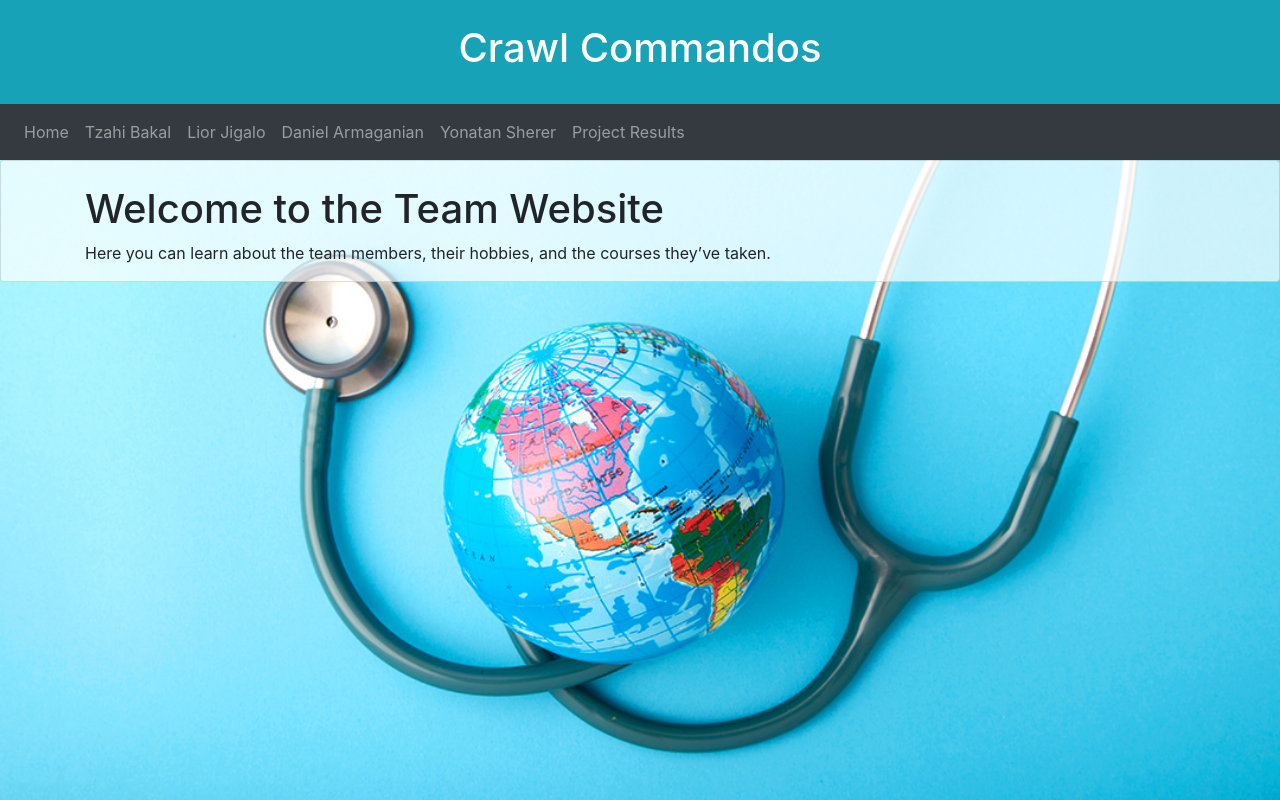
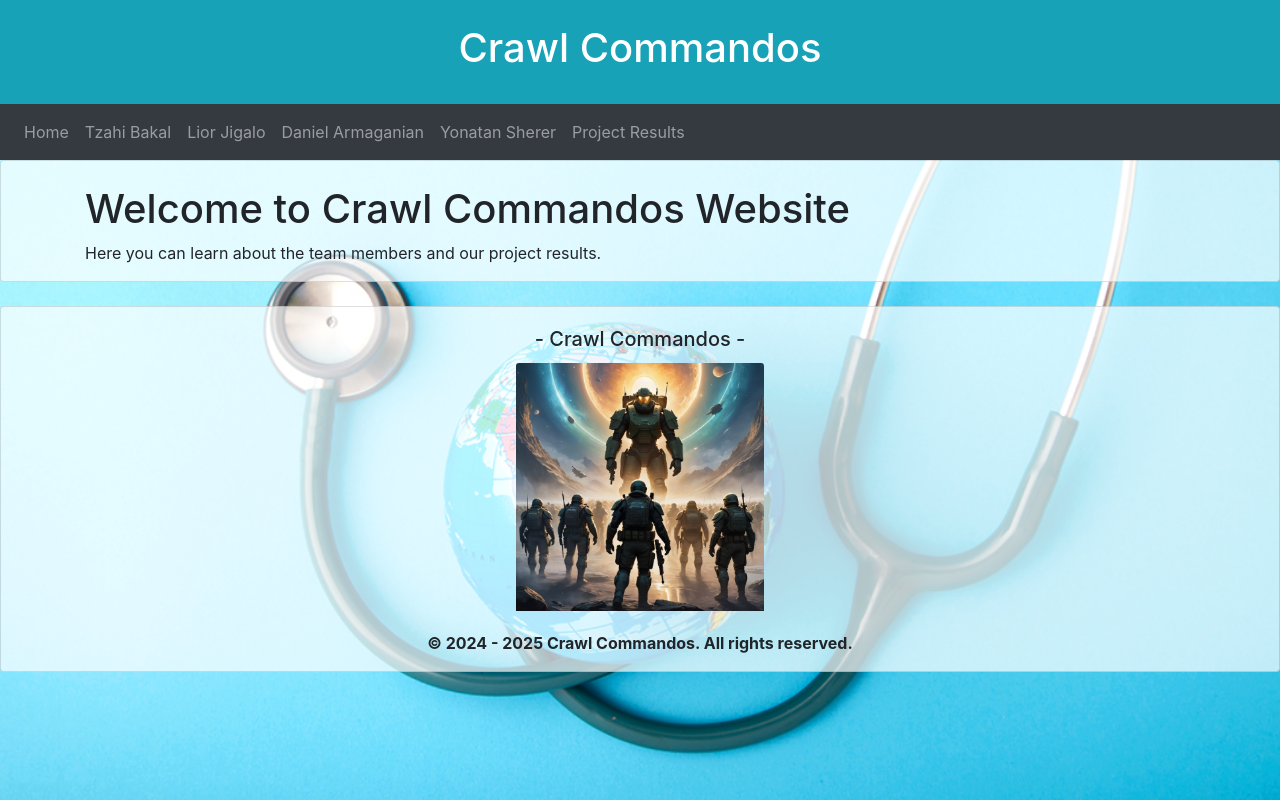
Before and after one commit to audiblemaple/Data-acquisition-course, a plain HTML site: page docs/index.html in a window 1280 px wide. Drawn offline with nearby package versions, Linux system fonts and the light colour scheme.

Commit message:
Copy rights

```diff
--- a/docs/index.html
+++ b/docs/index.html
@@ -54,9 +54,23 @@
     </header>
     <div class="card mb-4" style="background-color: rgba(255, 255, 255, 0.7);">
         <main class="container mt-4">
-            <h1>Welcome to the Team Website</h1>
-            <p>Here you can learn about the team members, their hobbies, and the courses they’ve taken.</p>
+            <h1>Welcome to Crawl Commandos Website</h1>
+            <p>Here you can learn about the team members and our project results.</p>
         </main>
+    </div>
+    <div class="card mb-4" style="background-color: rgba(255, 255, 255, 0.7); font-weight: bold;">
+        <div class="card-body" id="view_10">
+            <h5 class="card-title text-center">- Crawl Commandos -</h5>
+
+            <div class="d-flex justify-content-center">
+                <img class="card-img-top img-fluid" style="width: 20%;" src="images/crawl_commandos.png"
+                    alt="pagerank-code">
+            </div>
+
+        </div>
+        <div class="footer text-center">
+            <p>&copy; 2024 - 2025 Crawl Commandos. All rights reserved.</p>
+        </div>
     </div>
 </body>
 
```
Also changed, not shown: docs/daniel.html (+15 -0 lines), docs/lior.html (+14 -0 lines), docs/project.html (+5 -4 lines), docs/tzahi.html (+14 -0 lines), docs/yonatan.html (+15 -0 lines), docs/images/crawl_commandos.png (added).
